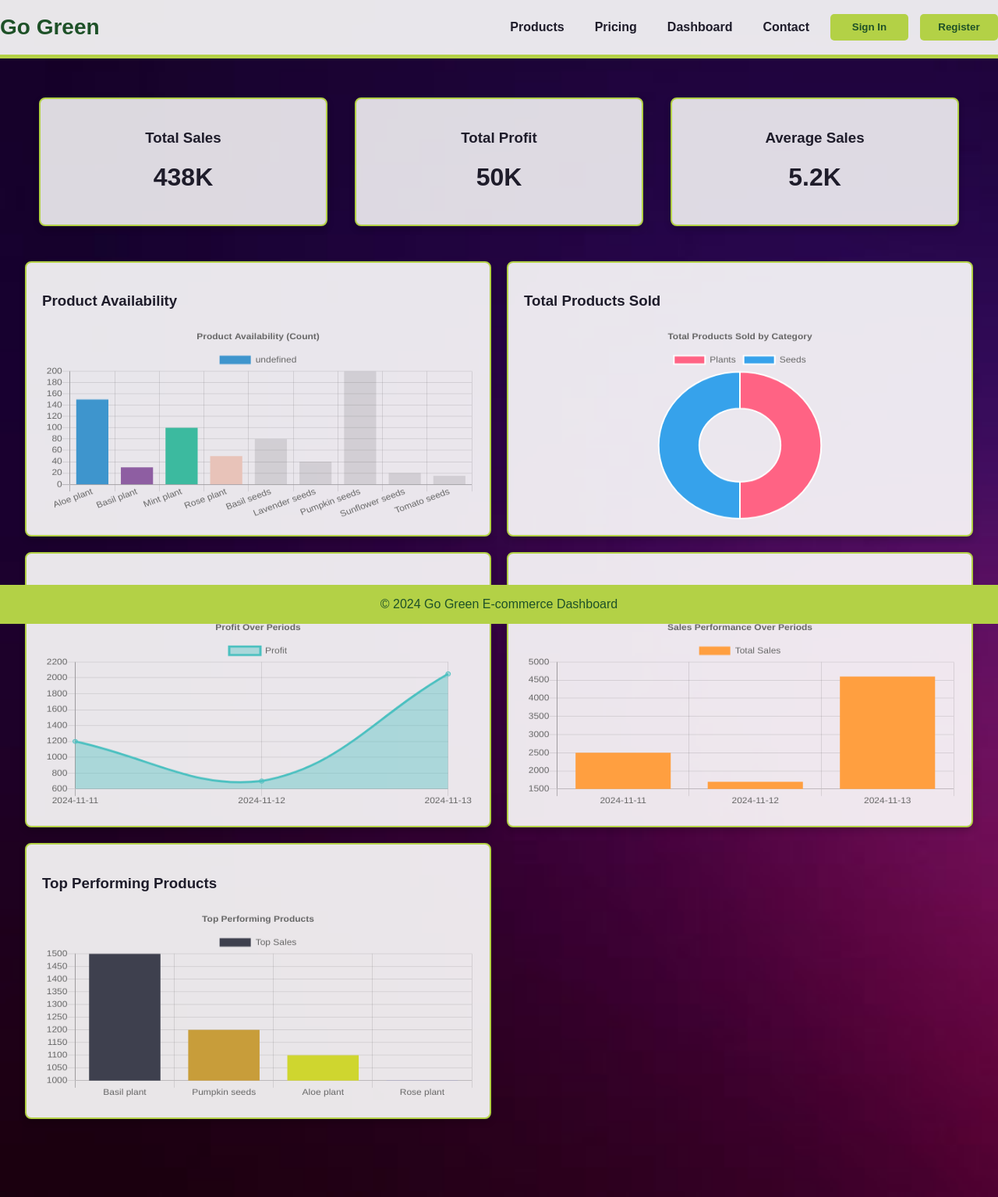
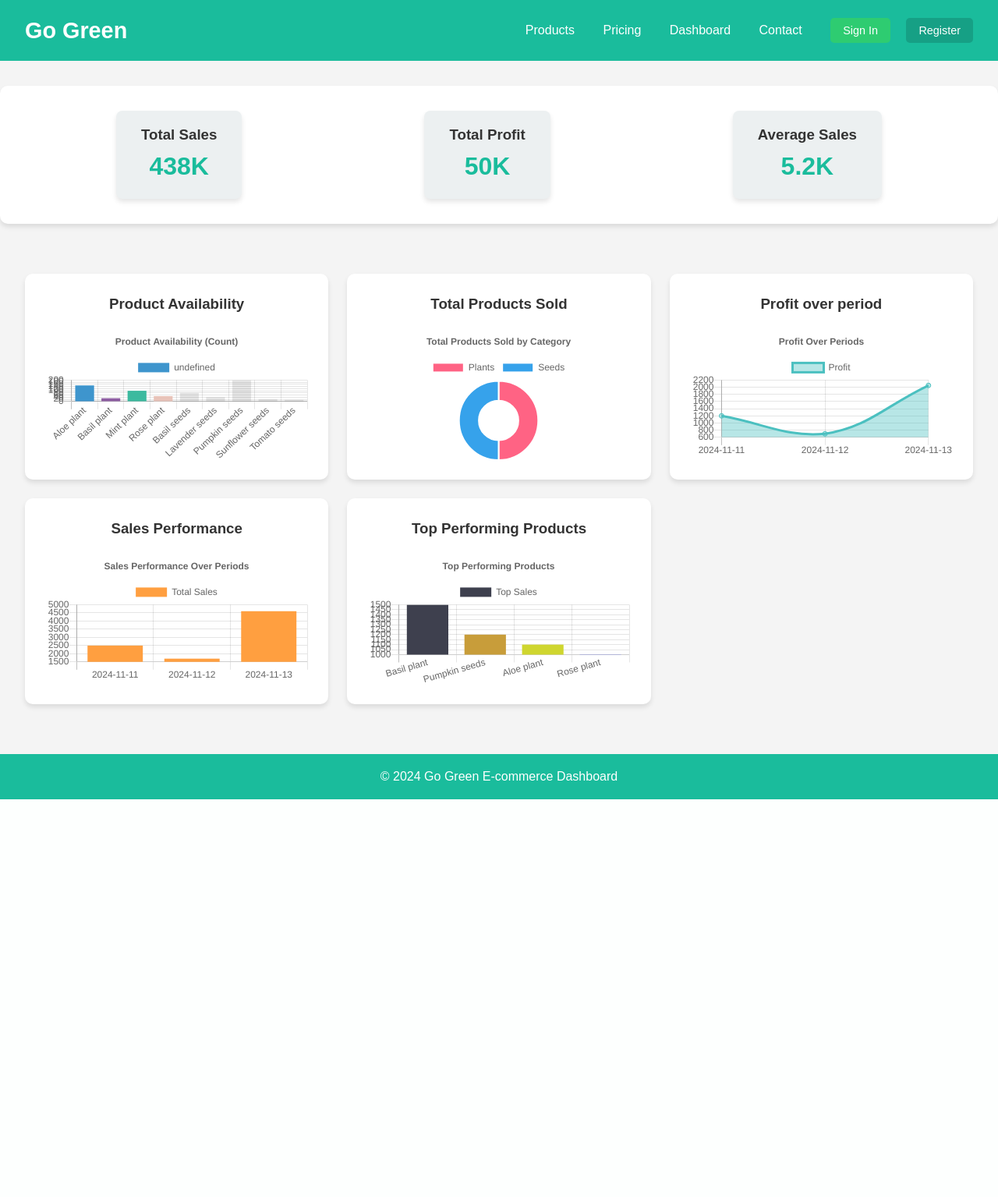
Before and after one commit to santhosh-ai-dev/Garden_GO_Auto_Courier_Connect, a Flask app: page / in a window 1280 px wide. Shown: the whole page at 78% size. After the commit the page ends 1025 px from the top, so only its background shows below. Run offline with Flask 3, Linux system fonts and the light colour scheme; data comes from the database, SQL or seed files in the repository.

Commit message:
chapari to mass design

```diff
--- a/static/styles.css
+++ b/static/styles.css
@@ -1,195 +1,106 @@
-body {
-    font-family: Arial, sans-serif;
-    color: #1e1c2a;
+/* General Reset */
+* {
     margin: 0;
     padding: 0;
-    background-image: url("assets/background.jpg");
-    background-size: cover;
     box-sizing: border-box;
-    overflow-x: hidden;
-    /* Prevents horizontal scrolling */
+  }
+
+  body {
+    font-family: 'Arial', sans-serif;
+    background-color: #f4f4f4;
+    color: #333;
+    line-height: 1.6;
   }
 
   /* Header */
   .header {
+    background: #1abc9c;
+    color: white;
+    padding: 1rem 2rem;
     display: flex;
     justify-content: space-between;
     align-items: center;
-    width: 100%;
-    position: fixed;
-    top: 0;
-    background-color: rgba(255, 255, 255, 0.9);
-    /* Slight transparency */
-    border-bottom: 5px solid #b3d146;
-    z-index: 1000;
-    box-sizing: border-box;
   }
 
-.header h1 {
-    color: #1e5128;
-    font-size: 28px;
+  .header .logo {
+    font-size: 1.8rem;
+    font-weight: bold;
   }
 
-/* Navigation styling */
-.header nav {
-    display: flex;
-    gap: 15px;
-    flex-wrap: wrap;
-    /* Allows buttons to wrap into the next line if needed */
-    justify-content: flex-end;
-    /* Keeps the buttons aligned to the right */
-    max-width: 100%;
+  .nav a {
+    margin: 0 1rem;
+    color: white;
+    text-decoration: none;
+    font-size: 1rem;
   }
 
-.header nav a,
-.header nav button {
-    color: #1e1c2a;
-    text-decoration: none;
-    font-weight: bold;
-    white-space: nowrap;
-    padding: 8px 12px;
+  .nav .btn {
+    margin-left: 1rem;
+    padding: 0.5rem 1rem;
+    border: none;
+    border-radius: 5px;
+    font-size: 0.9rem;
   }
 
-.header nav button {
-    min-width: 100px;
-    background-color: #b3d146;
-    /* Matches footer background color */
-    color: #1e5128;
-    /* Matches footer text color */
-    border: none;
-    padding: 8px 12px;
-    border-radius: 5px;
-    font-weight: bold;
-    cursor: pointer;
-    transition: background-color 0.3s;
-}
-
-.header nav button:hover {
-    background-color: #a2bf3d;
-    /* Slightly darker shade on hover */
-}
-
-.label {
-    text-align: center;
-    padding-top: 130px;
-    /* Moves the heading lower for better positioning */
-    padding-bottom: 20px;
-    /* Adds a bit more space below heading */
-}
-
-.label h2 {
-    padding: 5px;
-    margin: 0;
-    color: #b3d146;
-    font-size: 32px;
-    font-weight: bold;
-    text-shadow: 1px 1px 4px #1e5128;
-}
-
-.label button,
-.label select {
-    padding: 12px;
-    margin: 0 5px;
-    border: 1px solid white;
-    border-radius: 5px;
-    background: black;
+  .nav .btn.primary {
+    background: #2ecc71;
     color: white;
   }
 
-/* Metrics section */
+  .nav .btn.secondary {
+    background: #16a085;
+    color: white;
+  }
+
+  /* Metrics Section */
   .metrics {
     display: flex;
-    flex-wrap: wrap;
     justify-content: space-around;
-    margin: 20px auto;
-    margin-top: 100px;
-    padding: 15px 0;
-    max-width: 1200px;
-    gap: 15px;
+    padding: 2rem;
+    background: white;
+    margin: 2rem auto;
+    border-radius: 10px;
+    box-shadow: 0 4px 6px rgba(0, 0, 0, 0.1);
   }
 
   .metric-card {
+    background: #ecf0f1;
+    padding: 1rem 2rem;
     text-align: center;
-    background: rgba(255, 255, 255, 0.85);
-    color: #1e1c2a;
     border-radius: 8px;
-    padding: 20px;
-    flex: 1 1 250px;
-    /* Ensures responsive width */
-    margin: 10px;
-    border: 2px solid #b3d146;
-    box-shadow: 0 4px 8px rgba(0, 0, 0, 0.2);
-    transition: transform 0.2s;
+    box-shadow: 0 4px 6px rgba(0, 0, 0, 0.1);
   }
 
-.metric-card:hover {
-    transform: scale(1.05);
+  .metric-card h1 {
+    font-size: 2rem;
+    color: #1abc9c;
   }
 
+  /* Chart Section */
   .chart-container {
     display: grid;
-    grid-template-columns: 1fr;
-    gap: 20px;
-    max-width: 95vw;
-    margin: 20px auto;
-    padding-bottom: 80px;
-    /* Increased padding for more space above the footer */
+    grid-template-columns: repeat(auto-fit, minmax(300px, 1fr));
+    gap: 1.5rem;
+    padding: 2rem;
   }
 
   .card {
-    background: rgba(255, 255, 255, 0.9);
-    color: #1e1c2a;
-    border-radius: 8px;
-    padding: 20px;
-    border: 2px solid #b3d146;
-    box-shadow: 0 4px 8px rgba(0, 0, 0, 0.2);
-    transition: transform 0.2s;
-    display: flex;
-    flex-direction: column;
-    justify-content: space-between;
+    background: white;
+    padding: 1.5rem;
+    border-radius: 10px;
+    box-shadow: 0 4px 6px rgba(0, 0, 0, 0.1);
+    text-align: center;
   }
 
-.card canvas {
-    max-width: 100%;
-    height: 250px;
-    /* Responsive height to prevent overflow */
-}
-
-.card:hover {
-    transform: scale(1.03);
-}
-
-@media (min-width: 768px) {
-    .chart-container {
-        grid-template-columns: repeat(2, 1fr);
-        /* Two columns on larger screens */
-    }
-}
-
-@media (max-width: 768px) {
-    .header nav {
-        flex-direction: column;
-        align-items: flex-start;
-    }
-
-    .header nav a,
-    .header nav button {
-        width: 100%;
-        /* Full-width buttons on small screens */
-    }
-
-    .metrics {
-        flex-direction: column;
-        align-items: center;
-    }
+  .card h3 {
+    margin-bottom: 1rem;
   }
 
   /* Footer */
   .footer {
     text-align: center;
-    background-color: #b3d146;
-    color: #1e5128;
-    position: fixed;
-    width: 100%;
-    bottom: 0;
+    background: #1abc9c;
+    color: white;
+    padding: 1rem 0;
+    margin-top: 2rem;
   }
--- a/templates/index.html
+++ b/templates/index.html
@@ -5,39 +5,26 @@
   <meta name="viewport" content="width=device-width, initial-scale=1.0">
   <title>E-commerce Dashboard</title>
   <script src="https://cdnjs.cloudflare.com/ajax/libs/Chart.js/2.9.4/Chart.js"></script>
-  <link href='static/styles.css' rel='stylesheet'>
+  <link href="static/styles.css" rel="stylesheet">
   <script src="static/dashboard.js"></script>
 </head>
 
 <body>
-  <div class="header">
-    <h1>Go Green</h1>
-    <nav>
+  <header class="header">
+    <h1 class="logo">Go Green</h1>
+    <nav class="nav">
       <a href="#">Products</a>
       <a href="#">Pricing</a>
       <a href="#">Dashboard</a>
       <a href="#">Contact</a>
-      <button>Sign In</button>
-      <button>Register</button>
+      <button class="btn primary">Sign In</button>
+      <button class="btn secondary">Register</button>
     </nav>
-  </div>
-  <!--
-  <div class="label">
-    <h2>ECOMMERCE DASHBOARD</h2>
-    <button>Qtr 1</button>
-    <button>Qtr 2</button>
-    <button>Qtr 3</button>
-    <button>Qtr 4</button>
-    <select onchange="getProductAvailabilty(value)">
-      <option value="all">All</option>
-      <option value="day">Day</option>
-      <option value="week">Week</option>
-      <option value="month">Month</option>
-    </select>
-  </div>   -->
+  </header>
 
+  <main>
     <!-- Today's Metrics -->
-  <div class="metrics">
+    <section class="metrics">
       <div class="metric-card">
         <h3>Total Sales</h3>
         <h1>438K</h1>
@@ -50,39 +37,35 @@
         <h3>Average Sales</h3>
         <h1>5.2K</h1>
       </div>
-  </div>
+    </section>
 
     <!-- Chart Rows -->
-  <div class="chart-container">
+    <section class="chart-container">
       <div class="card">
         <h3>Product Availability</h3>
         <canvas id="productAvailability"></canvas>
       </div>
-
       <div class="card">
         <h3>Total Products Sold</h3>
         <canvas id="totalProductsSold"></canvas>
       </div>
-
       <div class="card">
         <h3>Profit over period</h3>
         <canvas id="profitChart"></canvas>
       </div>
-
       <div class="card">
         <h3>Sales Performance</h3>
         <canvas id="salesPerformance"></canvas>
       </div>
-
       <div class="card">
         <h3>Top Performing Products</h3>
         <canvas id="topPerformingProducts"></canvas>
       </div>
-  </div>
+    </section>
+  </main>
 
-  <div class="footer">
+  <footer class="footer">
     <p>&copy; 2024 Go Green E-commerce Dashboard</p>
-  </div>
+  </footer>
 </body>
-
 </html>
```
Lines whose indentation alone changed are shown as unchanged.
